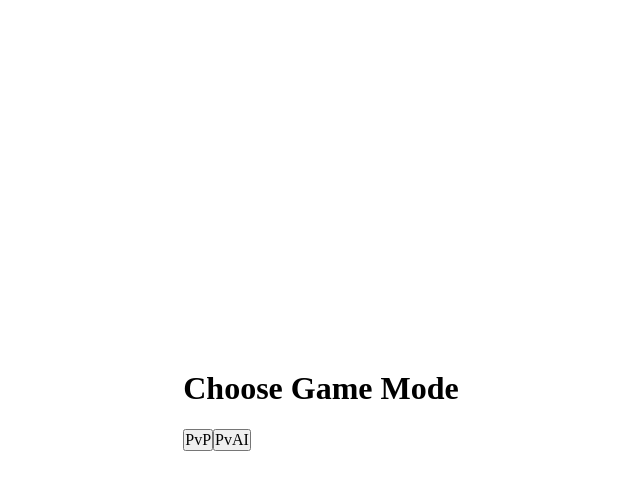
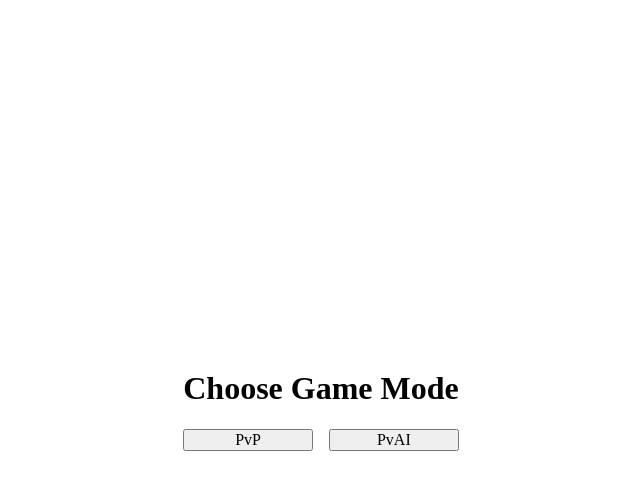
Before and after one commit to Bleu24/Battleship, a website built with webpack: page src/template.html in a window 1280 px wide. Both pictures are taken after a click on the button "New Game". Shown: the whole page, without its empty margins (319-959 px from the left). Built offline with nearby package versions, Linux system fonts and the light colour scheme.

Commit message:
feat: add styling for mode page and add style for got-hit and got-miss classes

```diff
--- a/src/styles.css
+++ b/src/styles.css
@@ -37,6 +37,28 @@
     align-items: center;
     gap: 1rem;
 }
+
+/* mode */
+
+.mode {
+    display: flex;
+    justify-content: center;
+    align-items: center;
+    height: 100%;
+    width: 100%;
+}
+
+.modal {
+    display: flex;
+    flex-direction: column;
+}
+
+.modal > div {
+    display: flex;
+    gap: 1rem;
+}
+
+
 
 /* wizard */
 .wizard__prompt {
@@ -128,3 +150,11 @@
 .has-hit {
     background-color: gray;
 }
+
+.got-miss {
+    background-color: blue;
+}
+
+.got-hit {
+    background-color: red;
+}
```
